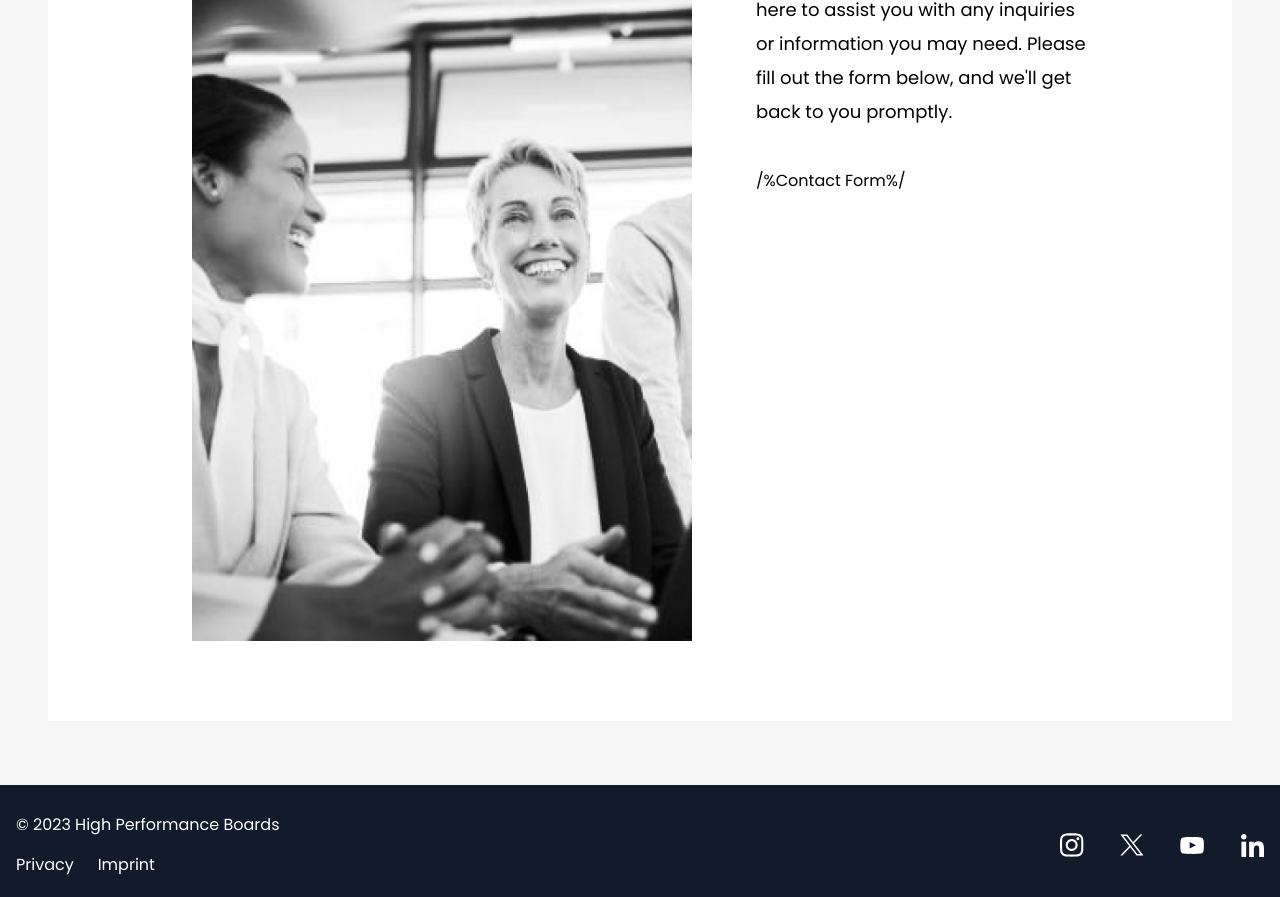
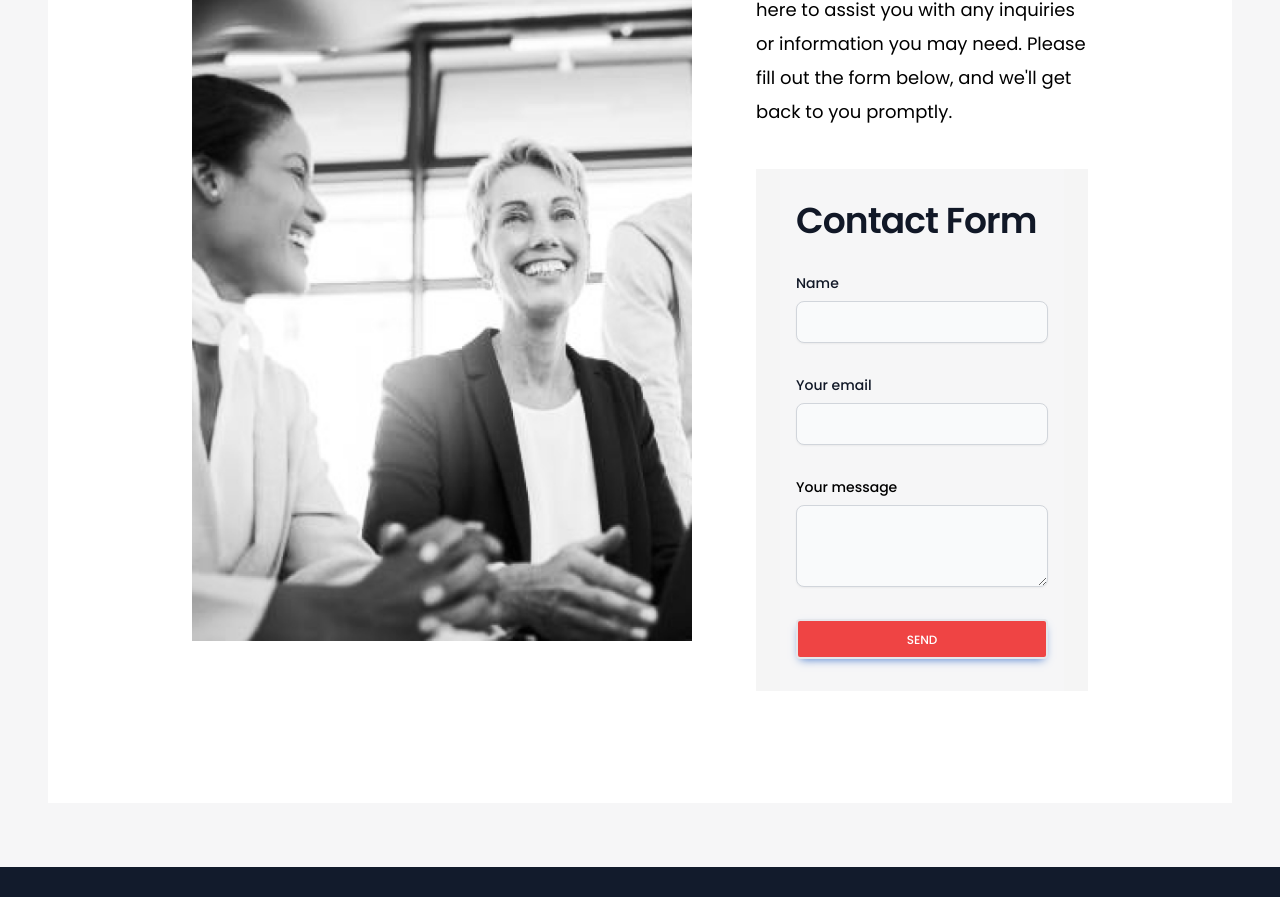
Before and after one commit to alper-proteams/high-performance-boards-frontend, a Next.js app: page /contact in a window 1280 px wide. Shown: the part 470-1367 px from the top of the page. Built offline with nearby package versions, Linux system fonts and the light colour scheme.

Commit message:
Login and contact form API implementation.

```diff
--- a/package.json
+++ b/package.json
@@ -6,7 +6,6 @@
     "dev": "next dev",
     "build": "next build",
     "start": "next start",
-    "export": "next build && next export",
     "lint": "next lint"
   },
   "dependencies": {
--- a/src/app/about/page.js
+++ b/src/app/about/page.js
@@ -1,4 +1,8 @@
 import Image from "next/image";
+export const metadata = {
+  title: "HPB - About",
+  description: "High Performance Board",
+};
 
 export default function About() {
   return (
--- /dev/null
+++ b/src/app/components/form/contactForm.js
@@ -0,0 +1,125 @@
+'use client';
+
+import React, { useState, useRef } from 'react';
+import { useRouter } from 'next/navigation';
+
+import PublicService from '@/app/services/public.service';
+
+export default function ContactForm() {
+  const router = useRouter();
+  const form = useRef();
+
+  const [name, setName] = useState('');
+  const [email, setEmail] = useState('');
+  const [message, setMessage] = useState('');
+  const [formMessage, setFormMessage] = useState('');
+
+  const handleForm = (e) => {
+    e.preventDefault();
+
+    // console.log('res contact', {
+    //   name,
+    //   email,
+    //   subject: 'Contact Form',
+    //   message,
+    // });
+
+    PublicService.postForm({
+      name,
+      email,
+      subject: 'Contact Form',
+      message,
+    }).then(
+      (res) => {
+        // router.push('/contact');
+        console.log('res contact', res);
+        setFormMessage('Your form has been submitted successfully.');
+      },
+      (error) => {
+        const resMessage = error.toString();
+
+        // setLoading(false);
+        setFormMessage(resMessage);
+      }
+    );
+  };
+
+  return (
+    <div className="container my-8 mx-auto md:px-6 bg-neutral-100">
+      <section className="bg-secondary-gray">
+        <div className="py-8 px-4 mx-auto max-w-screen-md">
+          <h2 className="mb-8 text-4xl tracking-tight font-extrabold text-gray-900 ">
+            Contact Form
+          </h2>
+          <form className="space-y-8" onSubmit={handleForm} ref={form}>
+            <div>
+              <label
+                for="email"
+                className="block mb-2 text-sm font-medium text-gray-900"
+              >
+                Name
+              </label>
+              <input
+                type="text"
+                className="shadow-sm bg-gray-50 border border-gray-300 text-gray-900 text-sm rounded-lg focus:ring-primary-500 focus:border-primary-500 block w-full p-2.5"
+                id="name"
+                value={name}
+                onChange={(e) => {
+                  setName(e.target.value);
+                }}
+              />
+            </div>
+            <div>
+              <label
+                for="email"
+                className="block mb-2 text-sm font-medium text-gray-900"
+              >
+                Your email
+              </label>
+              <input
+                type="email"
+                className="shadow-sm bg-gray-50 border border-gray-300 text-gray-900 text-sm rounded-lg focus:ring-primary-500 focus:border-primary-500 block w-full p-2.5 "
+                id="email"
+                value={email}
+                onChange={(e) => {
+                  setEmail(e.target.value);
+                }}
+              />
+            </div>
+            <div>
+              <label
+                for="message"
+                className="block mb-2 text-sm font-medium text-gray-90"
+              >
+                Your message
+              </label>
+              <textarea
+                className="block p-2.5 w-full text-sm text-gray-900 bg-gray-50 rounded-lg shadow-sm border border-gray-300 focus:ring-primary-500 focus:border-primary-500 "
+                id="message"
+                rows="3"
+                value={message}
+                onChange={(e) => {
+                  setMessage(e.target.value);
+                }}
+              ></textarea>
+            </div>
+            {formMessage && (
+              <div className="p-4 text-sm text-blue-800 rounded-lg bg-blue-50 ">
+                {formMessage}
+              </div>
+            )}
+
+            <button
+              type="submit"
+              data-te-ripple-init
+              data-te-ripple-color="light"
+              className="mb-8 inline-block w-full rounded bg-red-500 border-2 px-6 pt-2.5 pb-2 text-xs font-medium uppercase leading-normal text-white shadow-[0_4px_9px_-4px_#3b71ca] transition duration-150 ease-in-out hover:bg-primary-600 hover:shadow-[0_8px_9px_-4px_rgba(59,113,202,0.3),0_4px_18px_0_rgba(59,113,202,0.2)] focus:bg-primary-600 focus:shadow-[0_8px_9px_-4px_rgba(59,113,202,0.3),0_4px_18px_0_rgba(59,113,202,0.2)] focus:outline-none focus:ring-0 active:bg-primary-700 active:shadow-[0_8px_9px_-4px_rgba(59,113,202,0.3),0_4px_18px_0_rgba(59,113,202,0.2)] "
+            >
+              Send
+            </button>
+          </form>
+        </div>
+      </section>
+    </div>
+  );
+}
--- a/src/app/contact/page.js
+++ b/src/app/contact/page.js
@@ -1,4 +1,11 @@
 import Image from "next/image";
+
+import ContactForm from "../components/form/contactForm";
+
+export const metadata = {
+  title: "HPB - Contact",
+  description: "High Performance Board",
+};
 
 export default function Contact() {
   return (
@@ -23,7 +30,7 @@ export default function Contact() {
                 information you may need. Please fill out the form below, and
                 we'll get back to you promptly.
               </p>
-              /%Contact Form%/
+              <ContactForm />
             </div>
           </div>
         </div>
--- a/src/app/login/page.js
+++ b/src/app/login/page.js
@@ -11,48 +11,51 @@ export default function Login() {
 
   const [username, setUsername] = useState("");
   const [password, setPassword] = useState("");
-  const [message, setMessage] = useState("");
+  const [formMessage, setFormMessage] = useState("");
 
   const handleLogin = (e) => {
     e.preventDefault();
 
-    AuthService.login(username, password).then(
+    AuthService.login({ identifier: username, password }).then(
       (res) => {
-        router.push("/board");
-        // console.log('res user', res);
+        if (res.jwt) {
+          router.push("/board");
+        } else {
+          console.log("res user", res);
+          setFormMessage(res.error.message || res.toString());
+        }
       },
       (error) => {
         const resMessage = error.toString();
 
         // setLoading(false);
-        setMessage(resMessage);
+        setFormMessage(resMessage);
       }
     );
   };
   return (
-    <div className="login min-h-screen bg-primary-black flex items-center">
+    <div className=" min-h-screen bg-primary-black flex items-center">
       <form
         onSubmit={handleLogin}
         ref={form}
-        className="bg-primary-black w-full max-w-2xl mx-auto p-16"
+        className=" w-full max-w-2xl mx-auto"
       >
         <div className="mb-5">
           <label
-            htmlFor="email"
+            htmlFor="username"
             className="block mb-2 text-sm font-medium text-gray-900 dark:text-white"
           >
-            Your email
+            Username
           </label>
           <input
-            type="email"
-            id="email"
+            type="text"
+            id="username"
             className="bg-gray-50 border border-gray-300 text-gray-900 text-sm rounded-lg focus:ring-blue-500 focus:border-blue-500 block w-full p-2.5 dark:bg-gray-700 dark:border-gray-600 dark:placeholder-gray-400 dark:text-white dark:focus:ring-blue-500 dark:focus:border-blue-500"
-            placeholder="name@flowbite.com"
+            placeholder="username"
             required
             value={username}
             onChange={(e) => {
-              const username = e.target.value;
-              setUsername(username);
+              setUsername(e.target.value);
             }}
           />
         </div>
@@ -61,7 +64,7 @@ export default function Login() {
             htmlFor="password"
             className="block mb-2 text-sm font-medium text-gray-900 dark:text-white"
           >
-            Your password
+            Password
           </label>
           <input
             type="password"
@@ -70,12 +73,15 @@ export default function Login() {
             required
             value={password}
             onChange={(e) => {
-              const password = e.target.value;
-              setPassword(password);
+              setPassword(e.target.value);
             }}
           />
         </div>
-        {message && <div className="flex items-start mb-5">{message}</div>}
+        {formMessage && (
+          <div className="p-4 text-sm text-blue-800 rounded-lg bg-blue-50 ">
+            {formMessage}
+          </div>
+        )}
         <button
           type="submit"
           className="text-white bg-blue-700 hover:bg-blue-800 focus:ring-4 focus:outline-none focus:ring-blue-300 font-medium rounded-lg text-sm w-full sm:w-auto px-5 py-2.5 text-center dark:bg-blue-600 dark:hover:bg-blue-700 dark:focus:ring-blue-800"
--- a/src/app/services/auth.service.js
+++ b/src/app/services/auth.service.js
@@ -1,22 +1,28 @@
-const API_URL = 'http://localhost:3000/api';
+const API_URL = "https://highperformanceboards.proteams.com/api";
 
-const register = async (username, email, password) => {
+const register = async (data) => {
   const res = await fetch(`${API_URL}/register`);
   return res.json();
 };
 
-const login = async (username, password) => {
-  const res = await fetch(`${API_URL}/login`);
+const login = async (data) => {
+  const res = await fetch(`${API_URL}/auth/local`, {
+    method: "POST",
+    headers: {
+      "Content-type": "application/json",
+    },
+    body: JSON.stringify(data),
+  });
   const userData = await res.json();
-  if (typeof window !== 'undefined') {
-    localStorage.setItem('user', JSON.stringify(userData));
+  if (typeof window !== "undefined" && userData.jwt) {
+    localStorage.setItem("user", JSON.stringify(userData));
   }
   return userData;
 };
 
 const logout = async () => {
-  if (typeof window !== 'undefined') {
-    localStorage.removeItem('user');
+  if (typeof window !== "undefined") {
+    localStorage.removeItem("user");
   }
   const res = await fetch(`${API_URL}/logout`);
   return res.json();
@@ -24,8 +30,8 @@ const logout = async () => {
 
 const getCurrentUser = () => {
   let user = null;
-  if (typeof window !== 'undefined') {
-    const localUser = localStorage.getItem('user');
+  if (typeof window !== "undefined") {
+    const localUser = localStorage.getItem("user");
     user = JSON.parse(localUser);
   }
   return user;
--- /dev/null
+++ b/src/app/services/public.service.js
@@ -0,0 +1,19 @@
+const API_URL = 'https://highperformanceboards.proteams.com/api';
+
+const postForm = async (data) => {
+  const res = await fetch(`${API_URL}/contact-forms`, {
+    method: 'POST',
+    headers: {
+      'Content-type': 'application/json',
+    },
+    body: JSON.stringify(data),
+  });
+
+  return res.json();
+};
+
+const PublicService = {
+  postForm,
+};
+
+export default PublicService;
```
